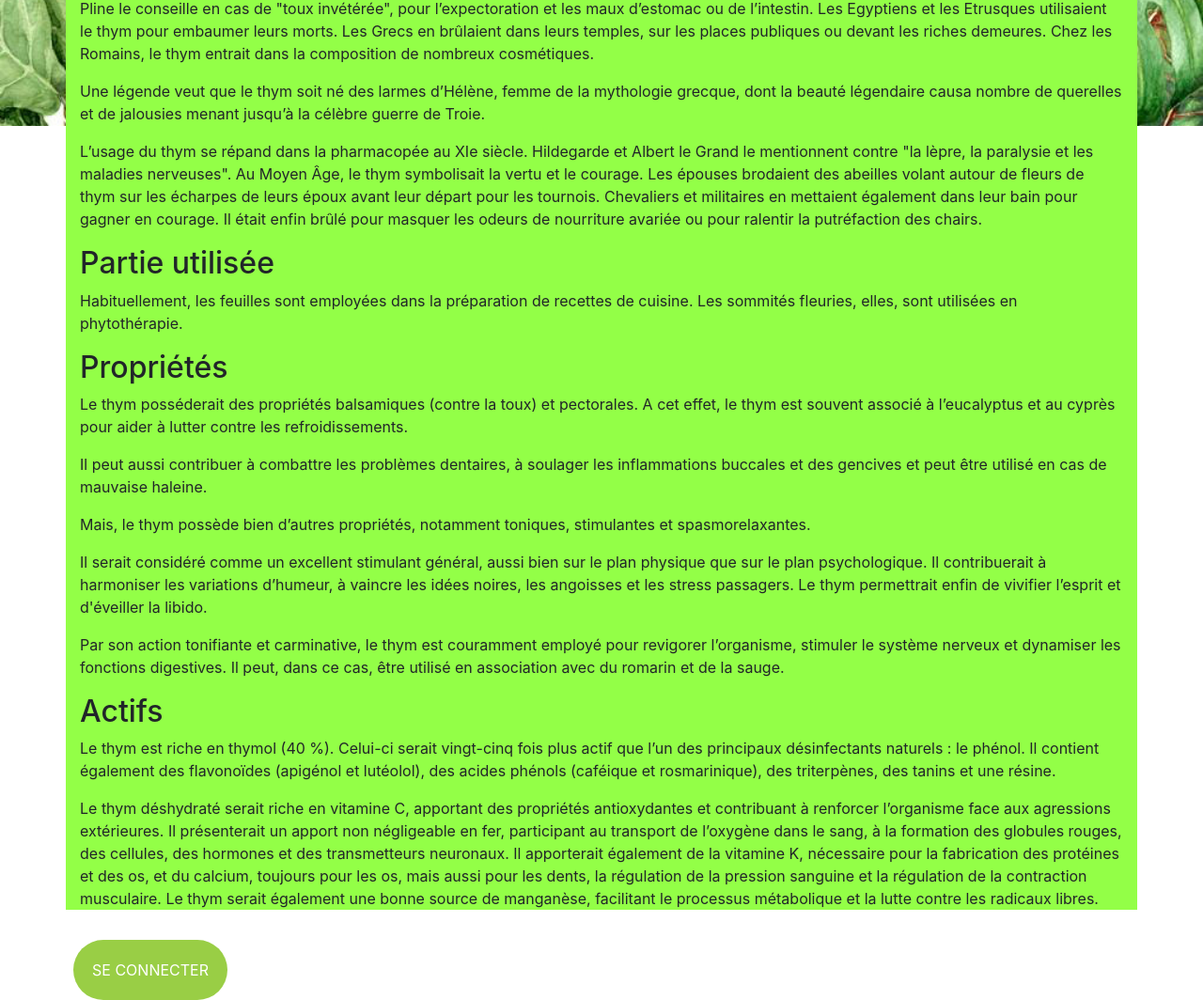
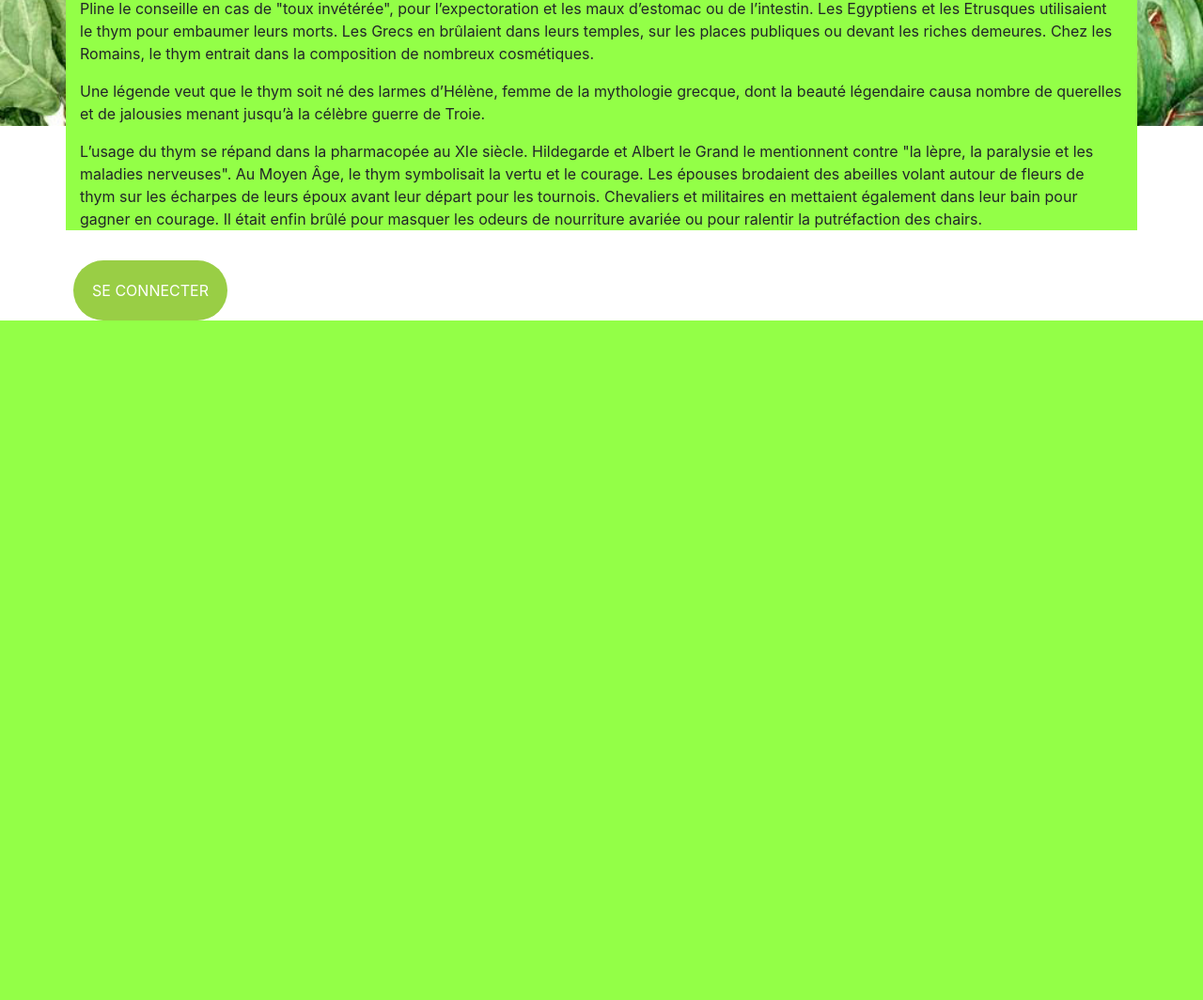
Before and after one commit to Julienfa77/Forum_medecine_douce, a Symfony app: template templates/static/thym.html.twig in a window 1280 px wide. Shown: the part 718-1782 px from the top of the page at 94% size. After the commit the page ends 1059 px from the top, so only its background shows below. Run offline with Twig, Linux system fonts and the light colour scheme; the template is opened without the code that fills it, so the values that code supplies are empty; some libraries are stand-ins or nearby versions.

Commit message:
modification sur css

```diff
--- a/public/css/ayurveda.css
+++ b/public/css/ayurveda.css
@@ -1,3 +1,3 @@
 body {
-    background-image: url('../images/ayurveda.png');
+    background-image: url('../images/plante.jpg');
 }
--- /dev/null
+++ b/public/css/naturophatie.css
@@ -0,0 +1,4 @@
+
+body {
+  background-image: url('../images/plante.jpg');
+}
--- a/public/css/style.css
+++ b/public/css/style.css
@@ -259,6 +259,7 @@ h1 {
 	margin-left: 20px;
 	font-family: 'Work Sans', sans-serif;
 	font-size: 30px;
+	text-align: center;
 }
 
 }
--- a/public/css/yoga.css
+++ b/public/css/yoga.css
@@ -1,5 +1,5 @@
 
 
 body {
-    background-image: url('../images/yoga-2.jpg');
+    background-image: url('../images/plante.jpg');
 }
--- a/templates/static/thym.html.twig
+++ b/templates/static/thym.html.twig
@@ -36,29 +36,6 @@
 
 <p>L’usage du thym se répand dans la pharmacopée au XIe siècle. Hildegarde et Albert le Grand le mentionnent contre "la lèpre, la paralysie et les maladies nerveuses". Au Moyen Âge, le thym symbolisait la vertu et le courage. Les épouses brodaient des abeilles volant autour de fleurs de thym sur les écharpes de leurs époux avant leur départ pour les tournois. Chevaliers et militaires en mettaient également dans leur bain pour gagner en courage. Il était enfin brûlé pour masquer les odeurs de nourriture avariée ou pour ralentir la putréfaction des chairs.</p>
 
-
-<h2>Partie utilisée</h2>
-<p>Habituellement, les feuilles sont employées dans la préparation de recettes de cuisine. Les sommités fleuries, elles, sont utilisées en phytothérapie.</p>
-
-
-<h2>Propriétés</h2>
-<p>Le thym posséderait des propriétés balsamiques (contre la toux) et pectorales. A cet effet, le thym est souvent associé à l’eucalyptus et au cyprès pour aider à lutter contre les refroidissements.</p>
-
-<p>Il peut aussi contribuer à combattre les problèmes dentaires, à soulager les inflammations buccales et des gencives et peut être utilisé en cas de mauvaise haleine.</p>
-
-<p>Mais, le thym possède bien d’autres propriétés, notamment toniques, stimulantes et spasmorelaxantes.</p>
-
-<p>Il serait considéré comme un excellent stimulant général, aussi bien sur le plan physique que sur le plan psychologique. Il contribuerait à harmoniser les variations d’humeur, à vaincre les idées noires, les angoisses et les stress passagers. Le thym permettrait enfin de vivifier l’esprit et d'éveiller la libido.</p>
-
-<p>Par son action tonifiante et carminative, le thym est couramment employé pour revigorer l’organisme, stimuler le système nerveux et dynamiser les fonctions digestives. Il peut, dans ce cas, être utilisé en association avec du romarin et de la sauge.</p>
-
-
-<h2>Actifs</h2>
-<p>Le thym est riche en thymol (40 %). Celui-ci serait vingt-cinq fois plus actif que l’un des principaux désinfectants naturels : le phénol. Il contient également des flavonoïdes (apigénol et lutéolol), des acides phénols (caféique et rosmarinique), des triterpènes, des tanins et une résine.</p>
-
-<p>Le thym déshydraté serait riche en vitamine C, apportant des propriétés antioxydantes et contribuant à renforcer l’organisme face aux agressions extérieures. Il présenterait un apport non négligeable en fer, participant au transport de l’oxygène dans le sang, à la formation des globules rouges, des cellules, des hormones et des transmetteurs neuronaux. Il apporterait également de la vitamine K, nécessaire pour la fabrication des protéines et des os, et du calcium, toujours pour les os, mais aussi pour les dents, la régulation de la pression sanguine et la régulation de la contraction musculaire. Le thym serait également une bonne source de manganèse, facilitant le processus métabolique et la lutte contre les radicaux libres.</p>
-
-
 </div>
 
 
--- a/templates/static/yoga.html.twig
+++ b/templates/static/yoga.html.twig
@@ -3,7 +3,7 @@
 {% block stylesheets %}
 {{ parent() }}
 <link rel="stylesheet" href="https://stackpath.bootstrapcdn.com/bootstrap/4.3.1/css/bootstrap.min.css" integrity="sha384-ggOyR0iXCbMQv3Xipma34MD+dH/1fQ784/j6cY/iJTQUOhcWr7x9JvoRxT2MZw1T" crossorigin="anonymous">
-
+<link rel="stylesheet" href="{{ asset('css/yoga.css') }}">
 
 {% endblock %}
 
```
